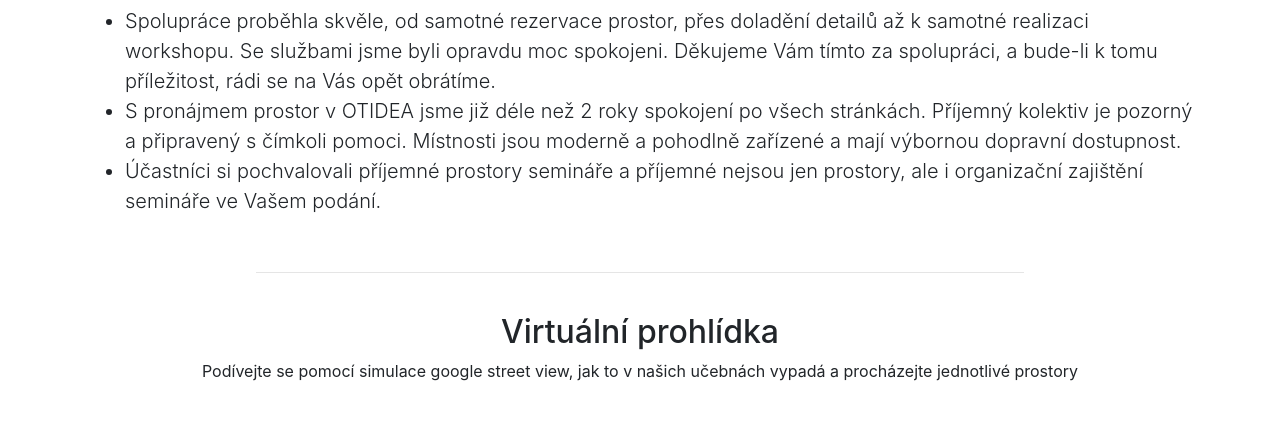
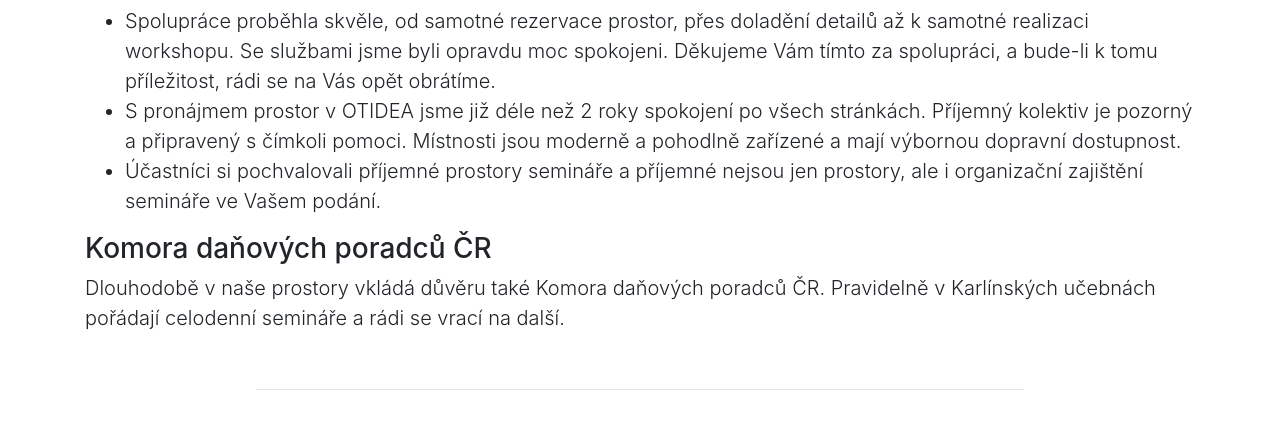
Before and after one commit to Caebixus/Karlinske-ucebny.cz, a Django app: page / in a window 1280 px wide. Shown: the part 3297-3720 px from the top of the page. Run offline with Django 3.2, Linux system fonts and the light colour scheme; some libraries are stand-ins or nearby versions.

Commit message:
clanecek

```diff
--- a/homepage/templates/homepage.html
+++ b/homepage/templates/homepage.html
@@ -217,7 +217,9 @@
 <li class="lead">Spolupráce proběhla skvěle, od samotné rezervace prostor, přes doladění detailů až k samotné realizaci workshopu. Se službami jsme byli opravdu moc spokojeni. Děkujeme Vám tímto za spolupráci, a bude-li k tomu příležitost, rádi se na Vás opět obrátíme.</li>
 <li class="lead">S pronájmem prostor v OTIDEA jsme již déle než 2 roky spokojení po všech stránkách. Příjemný kolektiv je pozorný a připravený s čímkoli pomoci. Místnosti jsou moderně a pohodlně zařízené a mají výbornou dopravní dostupnost.</li>
 <li class="lead">Účastníci si pochvalovali příjemné prostory semináře a příjemné nejsou jen prostory, ale i organizační zajištění semináře ve Vašem podání.</li>
-
+</ul>
+<h3>Komora daňových poradců ČR</h3>
+<p class="lead">Dlouhodobě v naše prostory vkládá důvěru také Komora daňových poradců ČR. Pravidelně v Karlínských učebnách pořádají celodenní semináře a rádi se vrací na další.</p>
 </div>
 
 <br>
```
